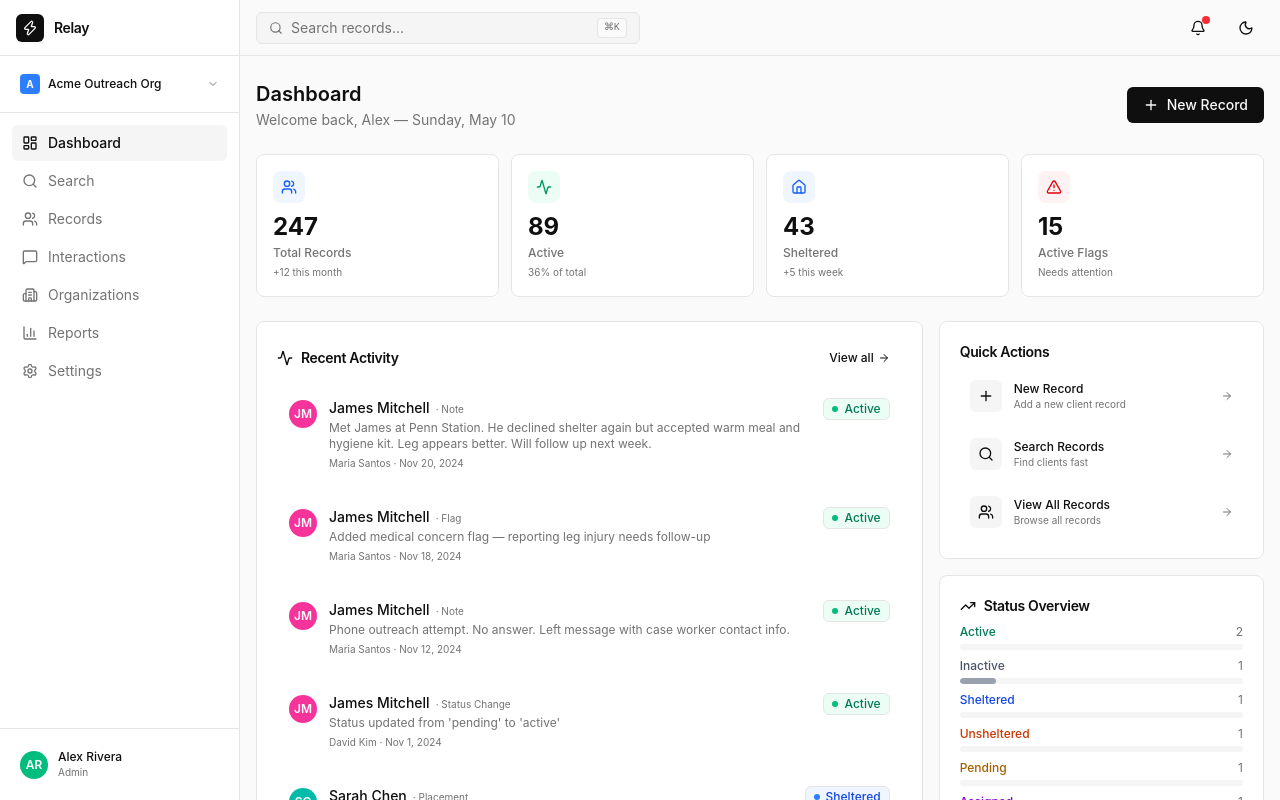
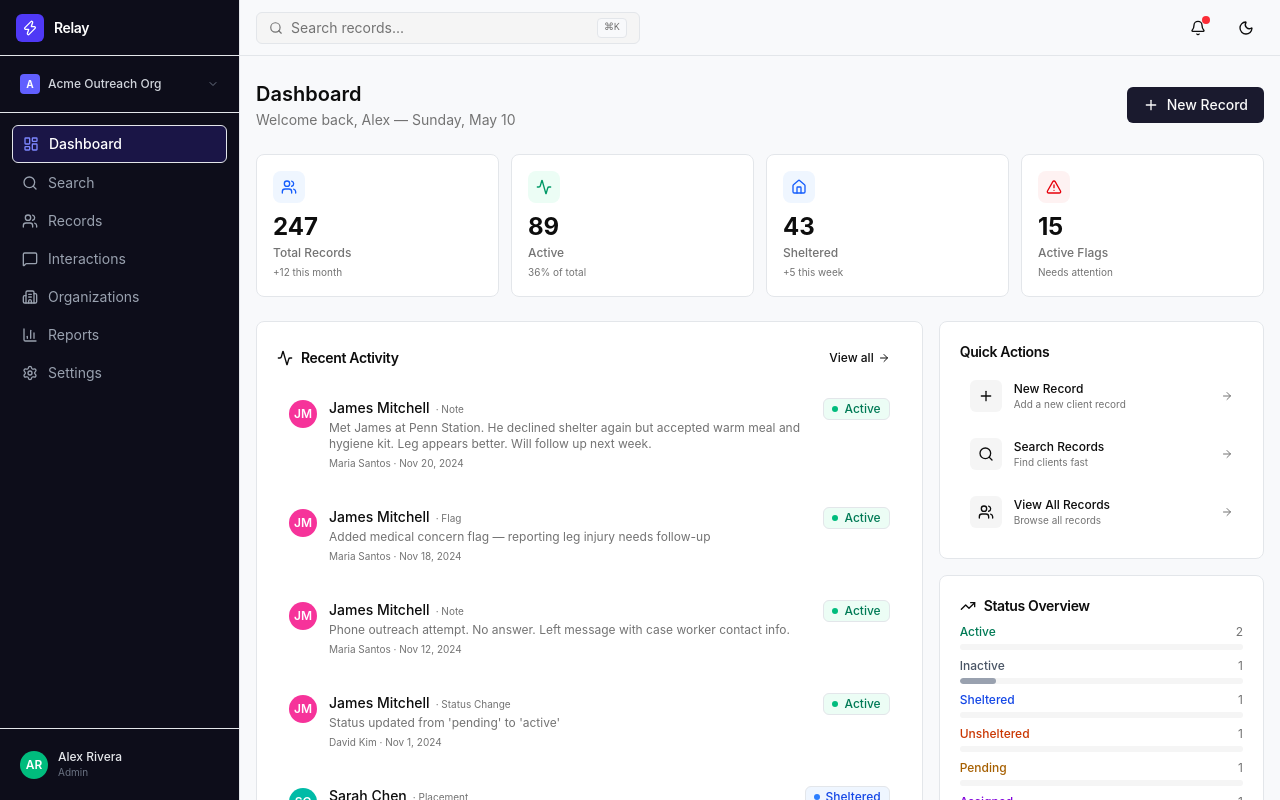
Before and after one commit to webytool8-cell/relay-app, a Next.js app: page /dashboard in a window 1280 px wide. Built offline with nearby package versions, Linux system fonts and the light colour scheme.

Commit message:
style: dark sidebar with indigo accents, refined background tones
https://claude.ai/code/session_01DwrV7h8XKSBeiC2FLYfAe8

```diff
--- a/src/app/globals.css
+++ b/src/app/globals.css
@@ -1,13 +1,13 @@
 @import "tailwindcss";
 
 :root {
-  --background: #fafafa;
-  --foreground: #0f0f0f;
+  --background: #f8f9fb;
+  --foreground: #0d0d0d;
   --card: #ffffff;
-  --card-foreground: #0f0f0f;
-  --border: #e5e5e5;
-  --input: #e5e5e5;
-  --primary: #0f0f0f;
+  --card-foreground: #0d0d0d;
+  --border: #e3e6ea;
+  --input: #e3e6ea;
+  --primary: #1a1a2e;
   --primary-foreground: #fafafa;
   --secondary: #f5f5f5;
   --secondary-foreground: #0f0f0f;
--- a/src/components/layout/sidebar.tsx
+++ b/src/components/layout/sidebar.tsx
@@ -36,27 +36,28 @@ export function Sidebar({ className }: SidebarProps) {
   return (
     <aside
       className={cn(
-        "flex flex-col h-full bg-[var(--card)] border-r border-[var(--border)]",
+        "flex flex-col h-full border-r",
         "w-[var(--sidebar-width)] flex-shrink-0",
+        "bg-[#0d0d1a] border-[#1e1e35]",
         className
       )}
     >
       {/* Logo */}
-      <div className="flex items-center gap-2.5 px-4 h-14 border-b border-[var(--border)]">
-        <div className="flex items-center justify-center h-7 w-7 rounded-md bg-[var(--primary)]">
-          <Zap className="h-4 w-4 text-[var(--primary-foreground)]" />
+      <div className="flex items-center gap-2.5 px-4 h-14 border-b border-[#1e1e35]">
+        <div className="flex items-center justify-center h-7 w-7 rounded-md bg-indigo-600">
+          <Zap className="h-4 w-4 text-white" />
         </div>
-        <span className="font-semibold text-sm tracking-tight">Relay</span>
+        <span className="font-semibold text-sm tracking-tight text-white">Relay</span>
       </div>
 
       {/* Org switcher */}
-      <div className="px-3 py-3 border-b border-[var(--border)]">
-        <button className="w-full flex items-center gap-2 px-2 py-1.5 rounded-md hover:bg-[var(--accent)] transition-colors text-left">
-          <div className="h-5 w-5 rounded bg-blue-500 flex items-center justify-center flex-shrink-0">
+      <div className="px-3 py-3 border-b border-[#1e1e35]">
+        <button className="w-full flex items-center gap-2 px-2 py-1.5 rounded-md hover:bg-white/5 transition-colors text-left">
+          <div className="h-5 w-5 rounded bg-indigo-500 flex items-center justify-center flex-shrink-0">
             <span className="text-white text-[10px] font-bold">A</span>
           </div>
-          <span className="text-xs font-medium flex-1 truncate">Acme Outreach Org</span>
-          <ChevronDown className="h-3 w-3 text-[var(--muted-foreground)] flex-shrink-0" />
+          <span className="text-xs font-medium flex-1 truncate text-gray-300">Acme Outreach Org</span>
+          <ChevronDown className="h-3 w-3 text-gray-500 flex-shrink-0" />
         </button>
       </div>
 
@@ -72,11 +73,11 @@ export function Sidebar({ className }: SidebarProps) {
                   className={cn(
                     "flex items-center gap-2.5 px-2.5 py-2 rounded-md text-sm transition-colors",
                     isActive
-                      ? "bg-[var(--accent)] font-medium text-[var(--foreground)]"
-                      : "text-[var(--muted-foreground)] hover:text-[var(--foreground)] hover:bg-[var(--accent)]"
+                      ? "bg-indigo-600/20 text-white font-medium border border-indigo-600/30"
+                      : "text-gray-400 hover:text-white hover:bg-white/5"
                   )}
                 >
-                  <Icon className="h-4 w-4 flex-shrink-0" />
+                  <Icon className={cn("h-4 w-4 flex-shrink-0", isActive ? "text-indigo-400" : "")} />
                   {label}
                 </Link>
               </li>
@@ -86,12 +87,12 @@ export function Sidebar({ className }: SidebarProps) {
       </nav>
 
       {/* User */}
-      <div className="px-3 py-3 border-t border-[var(--border)]">
-        <button className="w-full flex items-center gap-2.5 px-2 py-2 rounded-md hover:bg-[var(--accent)] transition-colors">
+      <div className="px-3 py-3 border-t border-[#1e1e35]">
+        <button className="w-full flex items-center gap-2.5 px-2 py-2 rounded-md hover:bg-white/5 transition-colors">
           <Avatar name="Alex Rivera" size="sm" />
           <div className="flex-1 text-left min-w-0">
-            <p className="text-xs font-medium truncate">Alex Rivera</p>
-            <p className="text-[10px] text-[var(--muted-foreground)] truncate">Admin</p>
+            <p className="text-xs font-medium truncate text-gray-200">Alex Rivera</p>
+            <p className="text-[10px] text-gray-500 truncate">Admin</p>
           </div>
         </button>
       </div>
```
